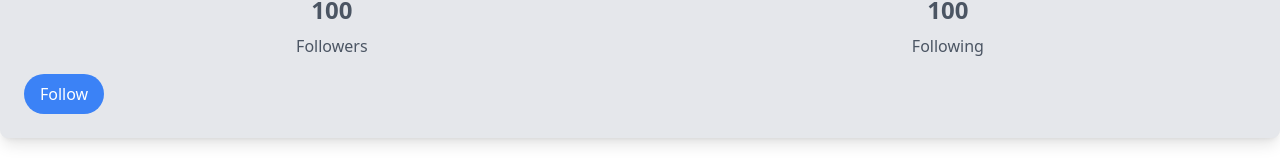
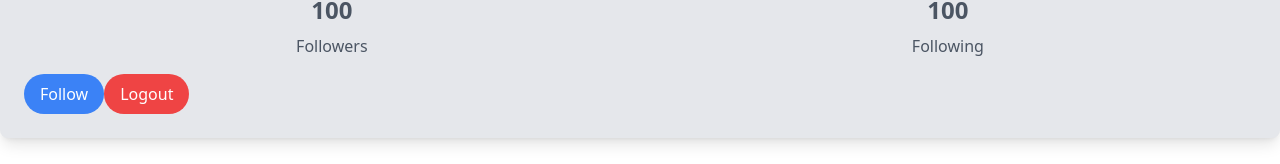
Before and after one commit to NuclearSherwin/hphoto-client, a React (Create React App) app: page /profile in a window 1280 px wide. Shown: the part 374-538 px from the top of the page. Built offline with nearby package versions, Linux system fonts and the light colour scheme; no server answers.

Commit message:
make logout function using redux for user

```diff
--- a/src/components/Nav.js
+++ b/src/components/Nav.js
@@ -41,7 +41,7 @@ const Nav = () => {
           </div>
           <ul className="lg:flex items-center text-start hidden">
             <li className="rounded hover:bg-gray-200 ml-1">
-              <Link className="p-3" to="/posts">
+              <Link className="p-3" to="/">
                 All
               </Link>
             </li>
--- a/src/components/users/user.profile.js
+++ b/src/components/users/user.profile.js
@@ -1,8 +1,22 @@
 import React from "react";
-import { useSelector } from "react-redux";
+import { useSelector, useDispatch } from "react-redux";
+import { useNavigate } from "react-router-dom";
+import { logoutSuccess } from "../redux/actions/user";
 
 const UserProfile = () => {
   const user = useSelector((state) => state.user);
+  const dispatch = useDispatch();
+  const navigate = useNavigate();
+
+  const logout = () => {
+    try {
+      dispatch(logoutSuccess());
+      navigate('/');
+    } catch (error) {
+      console.log(error.message);
+      alert(error.message);
+    }
+  }
 
   return (
     <div className="bg-gray-200 p-6 rounded-lg shadow-lg mt-40">
@@ -29,6 +43,11 @@ const UserProfile = () => {
       <button className="bg-blue-500 text-white px-4 py-2 rounded-full hover:bg-blue-600 focus:outline-none focus:shadow-outline-blue">
         Follow
       </button>
+      <button
+      onClick={() => logout()}
+       className="bg-red-500 text-white px-4 py-2 rounded-full hover:bg-red-600 focus:outline-none focus:shadow-outline-red">
+        Logout
+      </button>
     </div>
   );
 };
```
